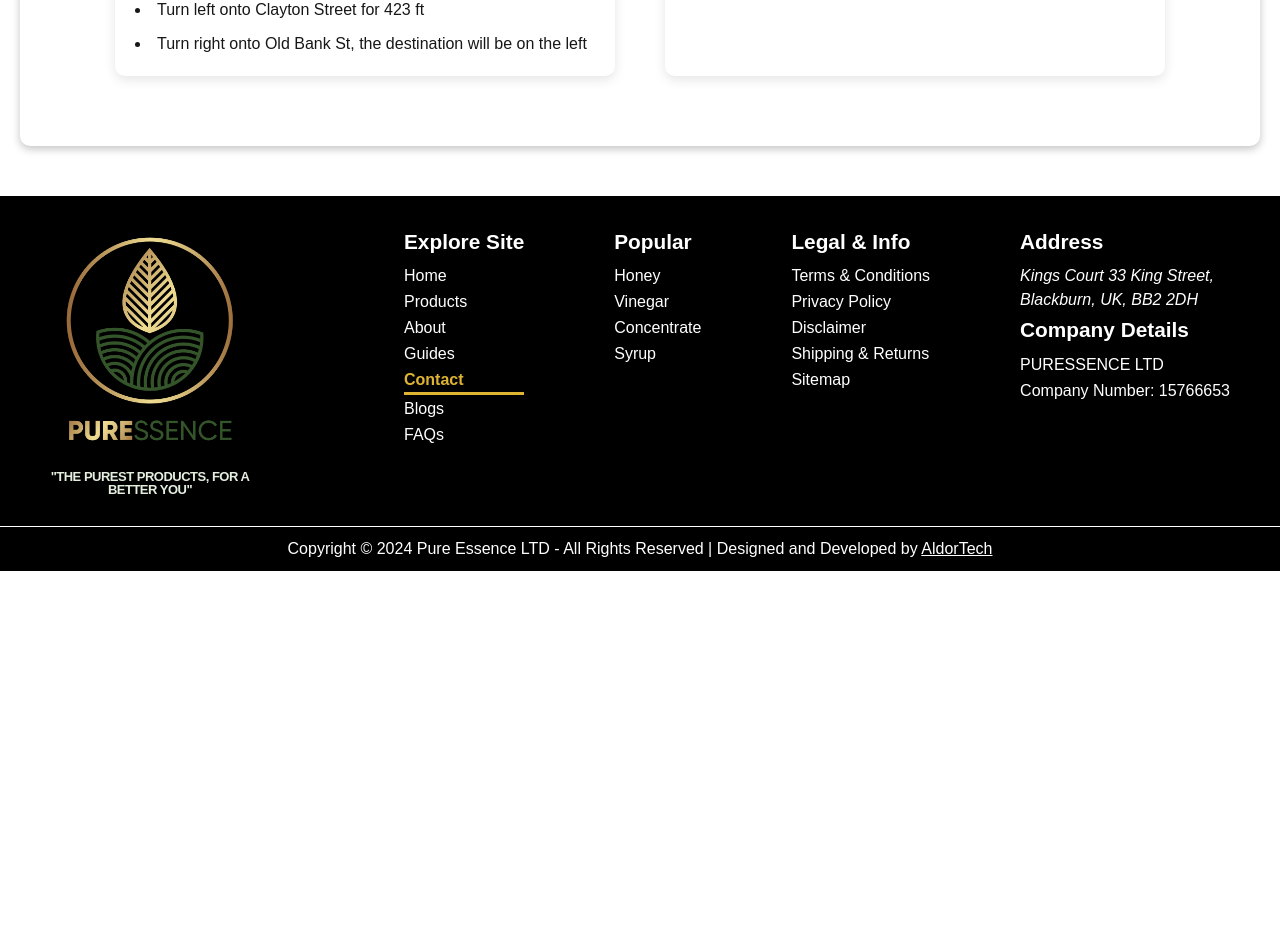
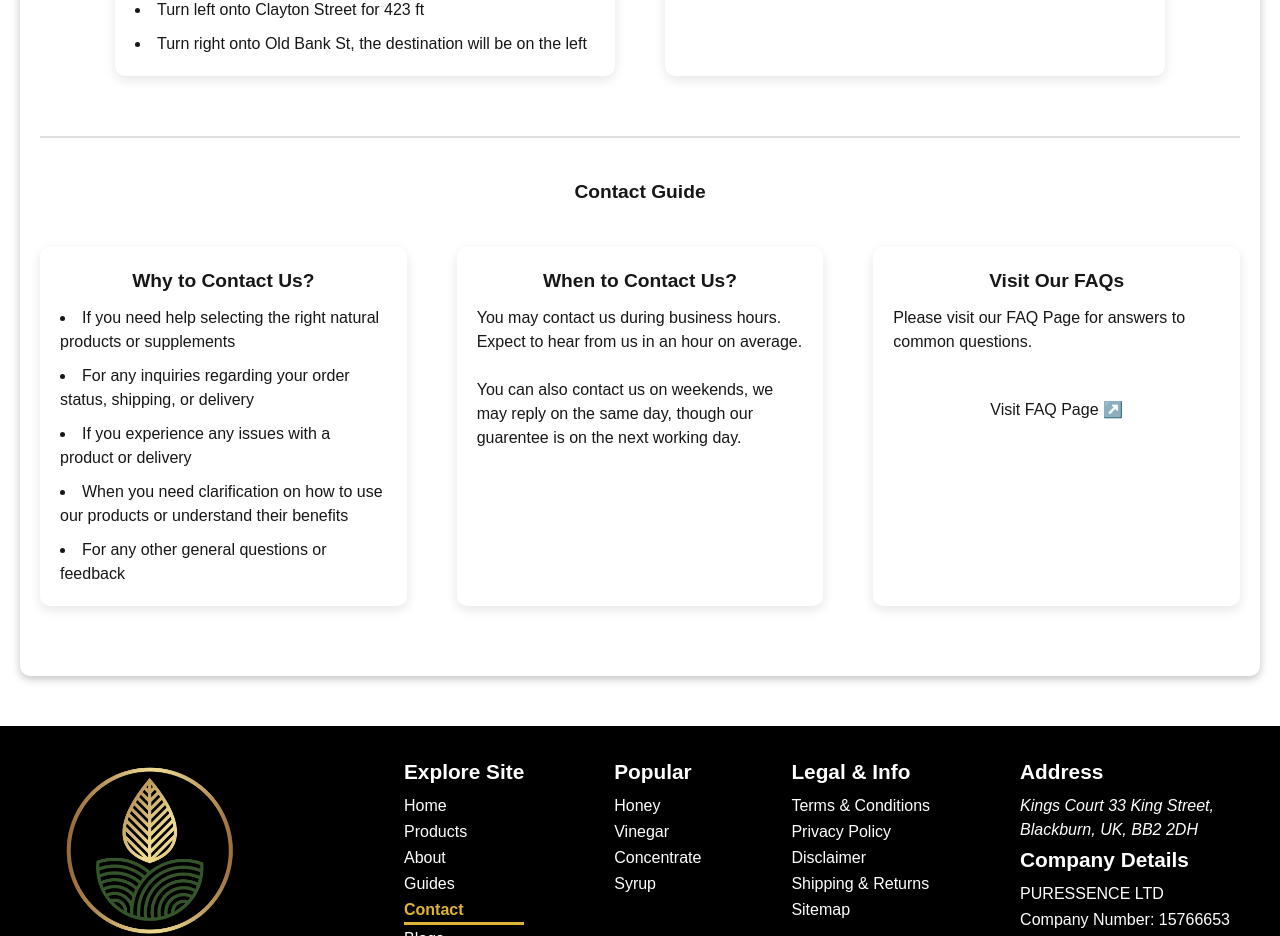
Before and after one commit to aliahmad884/pureessence, a Next.js app: page /contact in a window 1280 px wide. Shown: the part 2240-3176 px from the top of the page. Before the commit the page ends 2811 px from the top, so only its background shows below. Built offline with nearby package versions, Linux system fonts and the light colour scheme.

Commit message:
Last 3 Divs

```diff
--- a/app/contact/page.jsx
+++ b/app/contact/page.jsx
@@ -92,6 +92,28 @@ export default function ContactPage() {
                                 </div>
                             </div>
                         </div>
+                        <div className="departmentCont">
+                        <h2>Contact Guide</h2>
+                        <div className="departSubCont">
+                            <div className="contactDetails">
+                                <h2>Why to Contact Us?</h2>
+                                <li>If you need help selecting the right natural products or supplements</li>
+                                <li>For any inquiries regarding your order status, shipping, or delivery</li>
+                                <li>If you experience any issues with a product or delivery</li>
+                                <li>When you need clarification on how to use our products or understand their benefits</li>
+                                <li>For any other general questions or feedback</li>
+                            </div>
+                            <div className="contactDetails">
+                                <h2> When to Contact Us?</h2>
+                                <p>You may contact us during business hours. Expect to hear from us in an hour on average. <br /><br/>You can also contact us on weekends, we may reply on the same day, though our guarentee is on the next working day.</p>
+                            </div>
+                            <div className="contactDetails">
+                                <h2> Visit Our FAQs</h2>
+                                <p>Please visit our FAQ Page for answers to common questions.</p><br />
+                                <a href='/frequently-asked-questions'><p style={{ textAlign: 'center' }}>Visit FAQ Page ↗️</p></a>
+                            </div>
+                        </div>
+                    </div>
                     </div>
                 </div>
             </div>
```
